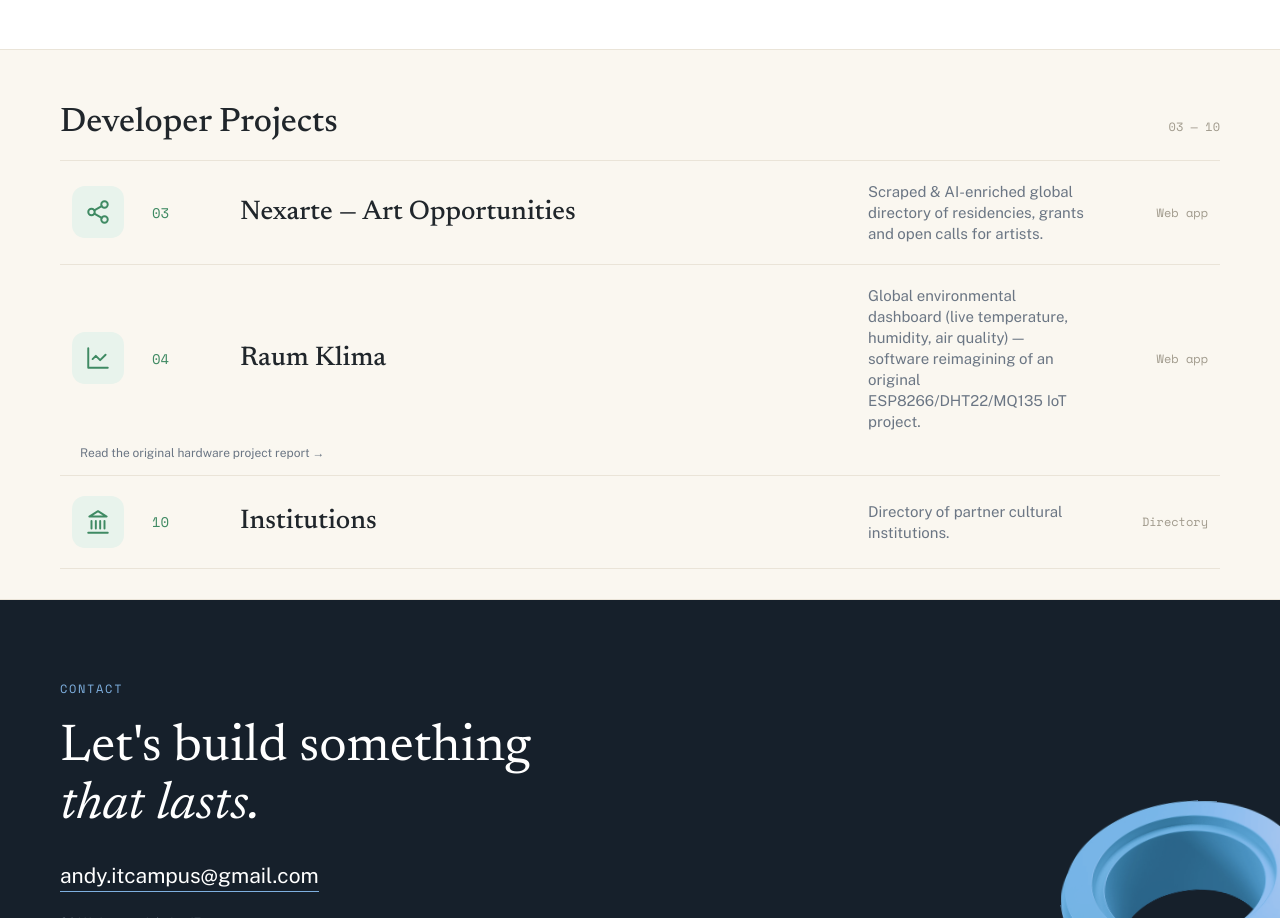
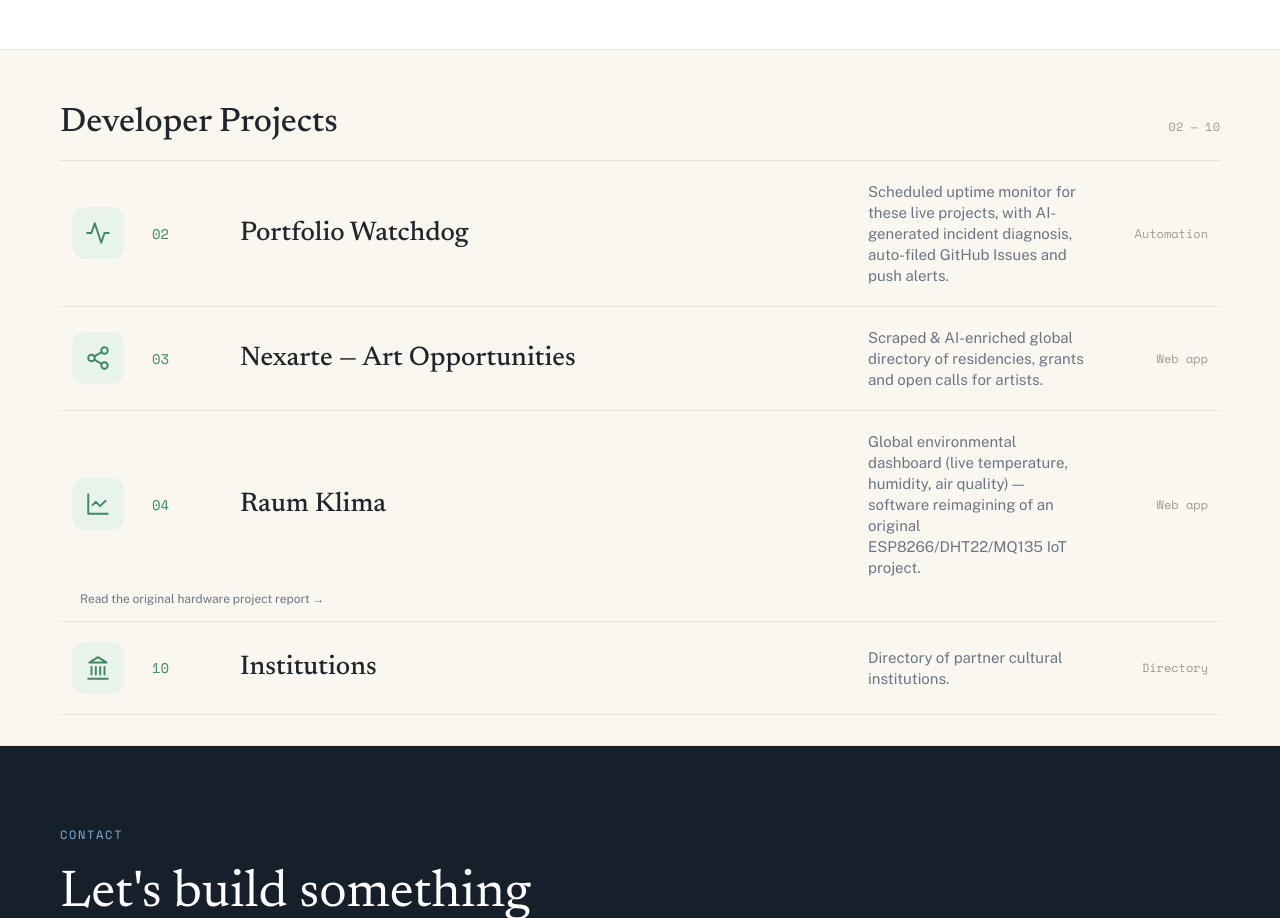
Before and after one commit to Andres38Alvarez/Andres38Alvarez.github.io, a plain HTML site: page index.html in a window 1280 px wide. Shown: the part 1408-2326 px from the top of the page. Drawn offline with nearby package versions, Linux system fonts and the light colour scheme.

Commit message:
Add Portfolio Watchdog to Developer Projects

```diff
--- a/index.html
+++ b/index.html
@@ -181,8 +181,16 @@
   <div class="section">
     <div class="section-head">
       <h2>Developer Projects</h2>
-      <span>03 — 10</span>
+      <span>02 — 10</span>
     </div>
+
+    <a class="row green" href="https://github.com/Andres38Alvarez/portfolio-watchdog" target="_blank" rel="noopener">
+      <div class="icon"><svg width="26" height="26" viewBox="0 0 24 24" fill="none" stroke="#3f8a63" stroke-width="1.8" stroke-linecap="round" stroke-linejoin="round"><path d="M22 12h-4l-3 9L9 3l-3 9H2"></path></svg></div>
+      <span class="num">02</span>
+      <span class="title">Portfolio Watchdog</span>
+      <span class="desc">Scheduled uptime monitor for these live projects, with AI-generated incident diagnosis, auto-filed GitHub Issues and push alerts.</span>
+      <span class="tag">Automation</span>
+    </a>
 
     <a class="row green" href="https://nexarte-art-opportunities.vercel.app/" target="_blank" rel="noopener">
       <div class="icon"><svg width="26" height="26" viewBox="0 0 24 24" fill="none" stroke="#3f8a63" stroke-width="1.8" stroke-linecap="round" stroke-linejoin="round"><circle cx="18" cy="5" r="3"></circle><circle cx="6" cy="12" r="3"></circle><circle cx="18" cy="19" r="3"></circle><line x1="8.59" x2="15.42" y1="13.51" y2="17.49"></line><line x1="15.41" x2="8.59" y1="6.51" y2="10.49"></line></svg></div>
```
